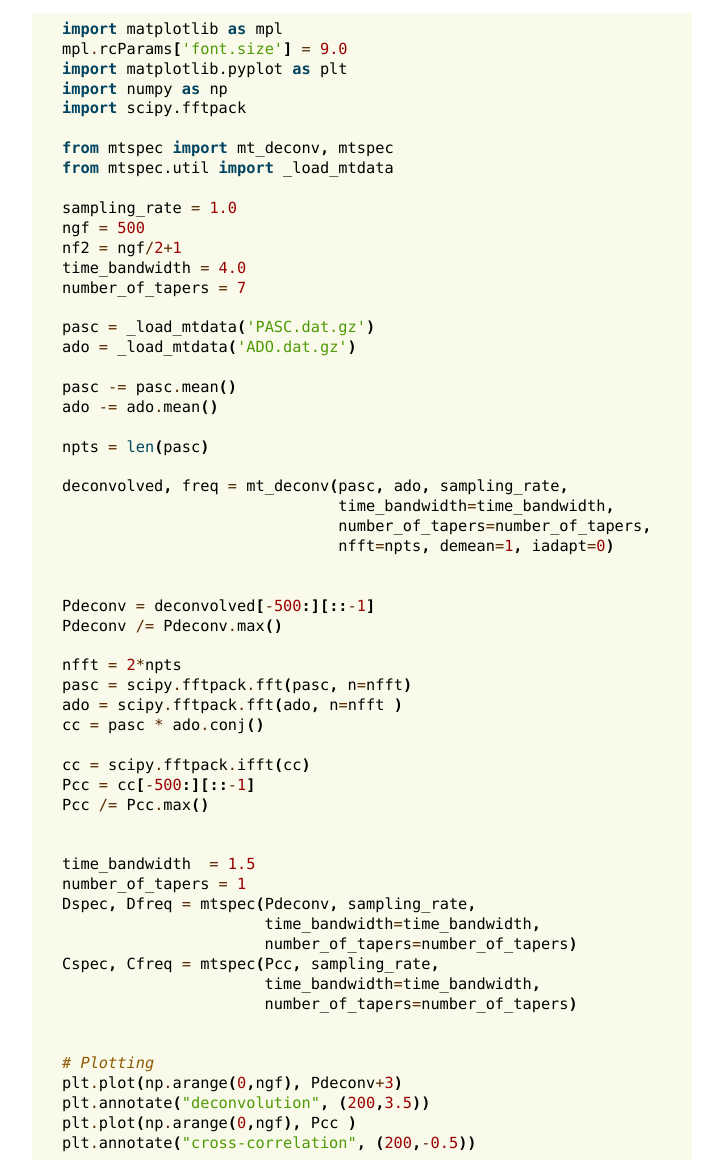
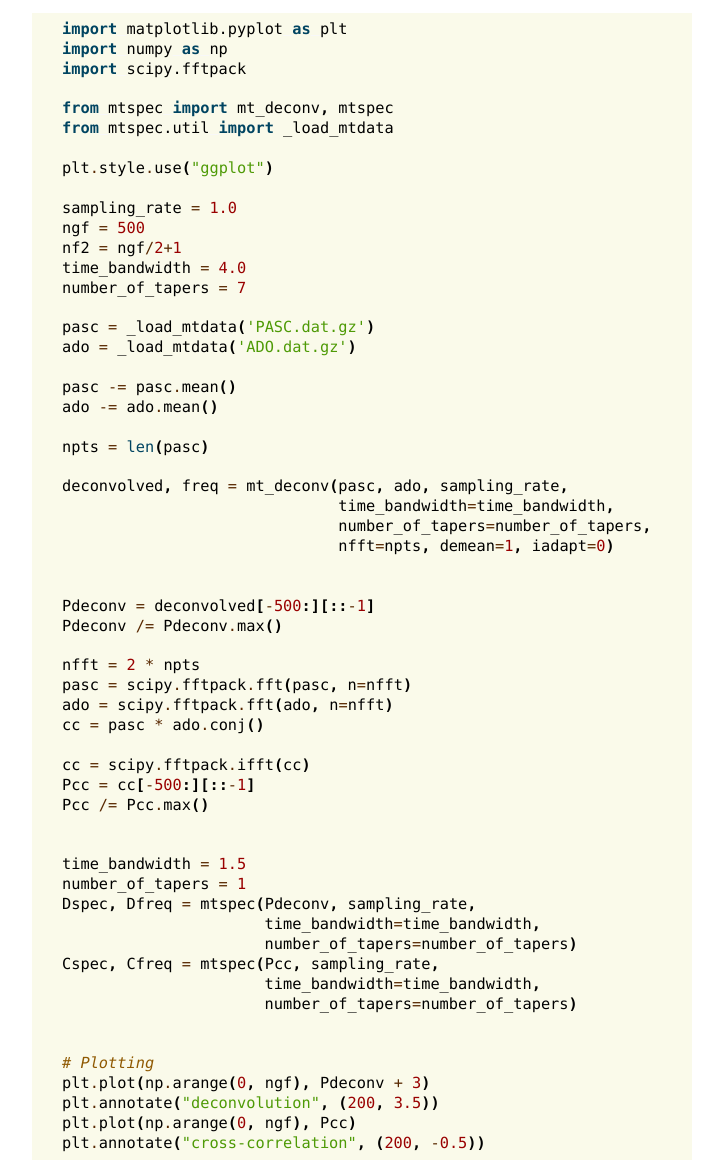
Before and after one commit to krischer/mtspec, a Sphinx documentation site: the page built from doc/tutorial.rst, in a window 1280 px wide and 1400 px high, scrolled down 7429 px, cut to the strip 240-1400 px from the top of the window. Shown: the whole strip, without its empty margins (388-1111 px from the left). Built offline with Sphinx 7.4.7, drawn with Linux system fonts in a browser that asks for light colours; some of the changed lines change nothing that is shown; some of the changed text lies outside the part shown.

Commit message:
deconv tutorial now also uses snippets

```diff
--- /dev/null
+++ b/doc/snippets/figure_6.py
@@ -0,0 +1,74 @@
+import matplotlib.pyplot as plt
+import numpy as np
+import scipy.fftpack
+
+from mtspec import mt_deconv, mtspec
+from mtspec.util import _load_mtdata
+
+plt.style.use("ggplot")
+
+sampling_rate = 1.0
+ngf = 500
+nf2 = ngf/2+1
+time_bandwidth = 4.0
+number_of_tapers = 7
+
+pasc = _load_mtdata('PASC.dat.gz')
+ado = _load_mtdata('ADO.dat.gz')
+
+pasc -= pasc.mean()
+ado -= ado.mean()
+
+npts = len(pasc)
+
+deconvolved, freq = mt_deconv(pasc, ado, sampling_rate,
+                              time_bandwidth=time_bandwidth,
+                              number_of_tapers=number_of_tapers,
+                              nfft=npts, demean=1, iadapt=0)
+
+
+Pdeconv = deconvolved[-500:][::-1]
+Pdeconv /= Pdeconv.max()
+
+nfft = 2 * npts
+pasc = scipy.fftpack.fft(pasc, n=nfft)
+ado = scipy.fftpack.fft(ado, n=nfft)
+cc = pasc * ado.conj()
+
+cc = scipy.fftpack.ifft(cc)
+Pcc = cc[-500:][::-1]
+Pcc /= Pcc.max()
+
+
+time_bandwidth = 1.5
+number_of_tapers = 1
+Dspec, Dfreq = mtspec(Pdeconv, sampling_rate,
+                      time_bandwidth=time_bandwidth,
+                      number_of_tapers=number_of_tapers)
+Cspec, Cfreq = mtspec(Pcc, sampling_rate,
+                      time_bandwidth=time_bandwidth,
+                      number_of_tapers=number_of_tapers)
+
+
+# Plotting
+plt.plot(np.arange(0, ngf), Pdeconv + 3)
+plt.annotate("deconvolution", (200, 3.5))
+plt.plot(np.arange(0, ngf), Pcc)
+plt.annotate("cross-correlation", (200, -0.5))
+
+plt.ylim(-1, 4.5)
+plt.yticks([], [])
+plt.xlabel("Time (s)")
+plt.ylabel("Amplitude")
+
+
+inset = plt.axes([0.7, 0.35, 0.18, 0.25])
+plt.loglog(Dfreq, Dspec*1e5)
+plt.loglog(Cfreq, Cspec)
+plt.ylabel("log(PSD")
+plt.xlabel("frequency")
+plt.yticks([], [])
+plt.setp(inset, xticks=[])
+
+
+plt.show()
--- a/doc/tutorial.rst
+++ b/doc/tutorial.rst
@@ -107,157 +107,8 @@
 
 Recreate Fig. 6 - Deconvolution
 -------------------------------
-.. plot::
 
-    import matplotlib as mpl
-    mpl.rcParams['font.size'] = 9.0
-    import matplotlib.pyplot as plt
-    import numpy as np
-    import scipy.fftpack
+.. plot:: snippets/figure_6.py
 
-    from mtspec import mt_deconv, mtspec
-    from mtspec.util import _load_mtdata
-
-    sampling_rate = 1.0
-    ngf = 500
-    nf2 = ngf/2+1
-    time_bandwidth = 4.0
-    number_of_tapers = 7
-
-    pasc = _load_mtdata('PASC.dat.gz')
-    ado = _load_mtdata('ADO.dat.gz')
-
-    pasc -= pasc.mean()
-    ado -= ado.mean()
-
-    npts = len(pasc)
-
-    deconvolved, freq = mt_deconv(pasc, ado, sampling_rate,
-                                  time_bandwidth=time_bandwidth,
-                                  number_of_tapers=number_of_tapers,
-                                  nfft=npts,
-                                  demean=1, iadapt=0)
-
-
-    Pdeconv = deconvolved[-500:][::-1]
-    Pdeconv /= Pdeconv.max()
-
-    nfft = 2*npts
-    pasc = scipy.fftpack.fft(pasc, n=nfft)
-    ado = scipy.fftpack.fft(ado, n=nfft )
-    cc = pasc * ado.conj()
-
-    cc = scipy.fftpack.ifft(cc)
-    Pcc = cc[-500:][::-1]
-    Pcc /= Pcc.max()
-
-
-    time_bandwidth  = 1.5
-    number_of_tapers = 1
-    Dspec, Dfreq = mtspec(Pdeconv, sampling_rate,
-                          time_bandwidth=time_bandwidth,
-                          number_of_tapers=number_of_tapers)
-    Cspec, Cfreq = mtspec(Pcc, sampling_rate,
-                          time_bandwidth=time_bandwidth,
-                          number_of_tapers=number_of_tapers)
-
-
-    # Plotting
-    plt.plot(np.arange(0,ngf), Pdeconv+3)
-    plt.annotate("deconvolution", (200,3.5))
-    plt.plot(np.arange(0,ngf), Pcc )
-    plt.annotate("cross-correlation", (200,-0.5))
-
-    plt.ylim(-1, 4.5)
-    plt.yticks([],[])
-    plt.xlabel("Time (s)")
-    plt.ylabel("Amplitude")
-
-
-    inset=plt.axes([0.7,0.35,0.18,0.25])
-    plt.loglog(Dfreq, Dspec*1e5)
-    plt.loglog(Cfreq, Cspec)
-    plt.ylabel("log(PSD")
-    plt.xlabel("frequency")
-    plt.yticks([],[])
-    plt.setp(inset,xticks=[])
-
-
-    plt.show()
-
-::
-
-    import matplotlib as mpl
-    mpl.rcParams['font.size'] = 9.0
-    import matplotlib.pyplot as plt
-    import numpy as np
-    import scipy.fftpack
-
-    from mtspec import mt_deconv, mtspec
-    from mtspec.util import _load_mtdata
-
-    sampling_rate = 1.0
-    ngf = 500
-    nf2 = ngf/2+1
-    time_bandwidth = 4.0
-    number_of_tapers = 7
-
-    pasc = _load_mtdata('PASC.dat.gz')
-    ado = _load_mtdata('ADO.dat.gz')
-
-    pasc -= pasc.mean()
-    ado -= ado.mean()
-
-    npts = len(pasc)
-
-    deconvolved, freq = mt_deconv(pasc, ado, sampling_rate,
-                                  time_bandwidth=time_bandwidth,
-                                  number_of_tapers=number_of_tapers,
-                                  nfft=npts, demean=1, iadapt=0)
-
-
-    Pdeconv = deconvolved[-500:][::-1]
-    Pdeconv /= Pdeconv.max()
-
-    nfft = 2*npts
-    pasc = scipy.fftpack.fft(pasc, n=nfft)
-    ado = scipy.fftpack.fft(ado, n=nfft )
-    cc = pasc * ado.conj()
-
-    cc = scipy.fftpack.ifft(cc)
-    Pcc = cc[-500:][::-1]
-    Pcc /= Pcc.max()
-
-
-    time_bandwidth  = 1.5
-    number_of_tapers = 1
-    Dspec, Dfreq = mtspec(Pdeconv, sampling_rate,
-                          time_bandwidth=time_bandwidth,
-                          number_of_tapers=number_of_tapers)
-    Cspec, Cfreq = mtspec(Pcc, sampling_rate,
-                          time_bandwidth=time_bandwidth,
-                          number_of_tapers=number_of_tapers)
-
-
-    # Plotting
-    plt.plot(np.arange(0,ngf), Pdeconv+3)
-    plt.annotate("deconvolution", (200,3.5))
-    plt.plot(np.arange(0,ngf), Pcc )
-    plt.annotate("cross-correlation", (200,-0.5))
-
-    plt.ylim(-1, 4.5)
-    plt.yticks([],[])
-    plt.xlabel("Time (s)")
-    plt.ylabel("Amplitude")
-
-
-    inset=plt.axes([0.7,0.35,0.18,0.25])
-    plt.loglog(Dfreq, Dspec*1e5)
-    plt.loglog(Cfreq, Cspec)
-    plt.ylabel("log(PSD")
-    plt.xlabel("frequency")
-    plt.yticks([],[])
-    plt.setp(inset,xticks=[])
-
-
-    plt.show()
+.. literalinclude:: snippets/figure_6.py
+    :language: python
```
